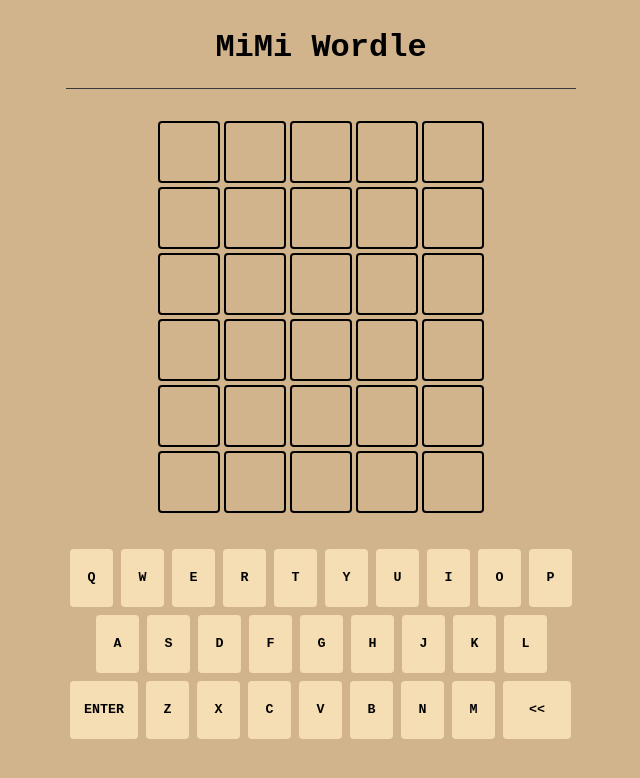
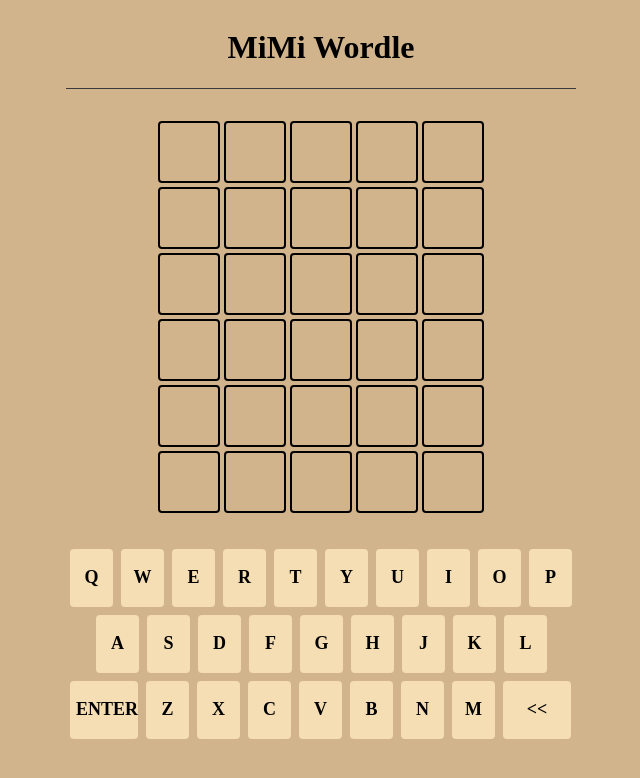
Before and after one commit to xdpikaboo/Wordle-Clone, a plain HTML site: page index.html in a window 1280 px wide. Shown: the whole page, without its empty margins (319-959 px from the left). Drawn offline with Linux system fonts and the light colour scheme; no server answers.

Commit message:
Fix Fonts

```diff
--- a/style.css
+++ b/style.css
@@ -1,6 +1,6 @@
 * {
   color: #000000;
-  font-family: "Courier New", Courier, monospace;
+  font-family: "Times New Roman", Times, serif;
   font-weight: bold;
 }
 
@@ -40,6 +40,7 @@ body {
   border: none;
   background-color: wheat;
   margin: 4px;
+  font-size: large;
 }
 
 .key-container button:nth-child(11) {
```
